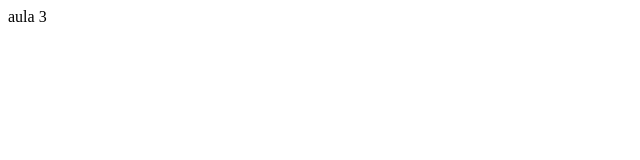
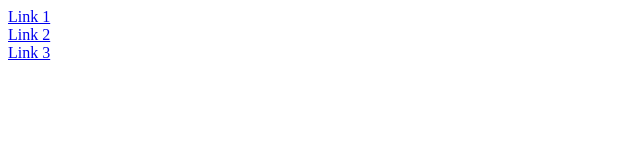
Before and after one commit to Khgaa/Tecnologias-Web, a plain HTML site: page aula-03/index.html in a window 1280 px wide. Shown: the whole page, without its empty margins (0-640 px from the left). Drawn offline with Linux system fonts and the light colour scheme.

Commit message:
"Aula 03"

```diff
--- a/aula-03/index.html
+++ b/aula-03/index.html
@@ -7,7 +7,16 @@
 </head>
 <body>
 
-    aula 3
+    <!--Source - SRC-->
+    <!--Hyperlink Reference - HREF-->
 
+    <!--Link interno: site para o site-->
+    <a href="../aula-01/index.html">Link 1</a> <br>
+
+    <!--Link externo: site para a internet (HTTPS)-->
+    <a href="https://fabianovaz.notion.site/">Link 2</a> <br>
+
+    <!--Link âncora: página para a mesma página-->
+    <a href="#regiao">Link 3</a>
 </body>
 </html>
```
